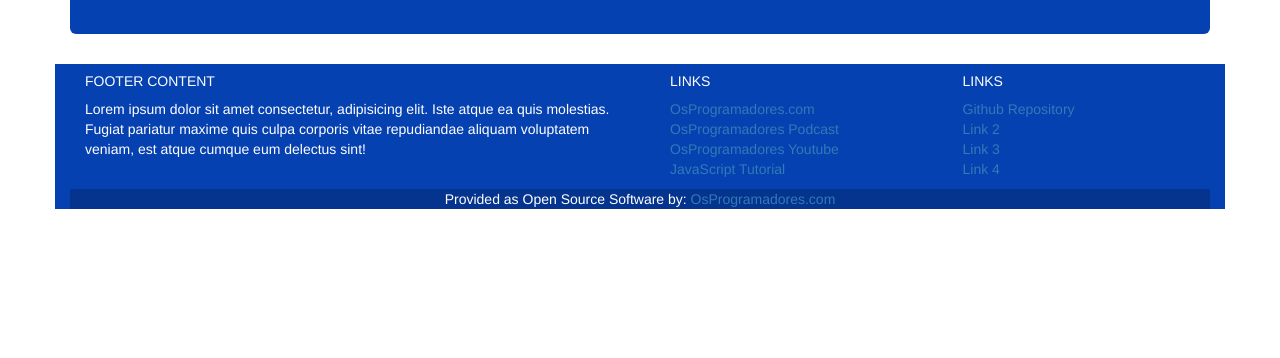
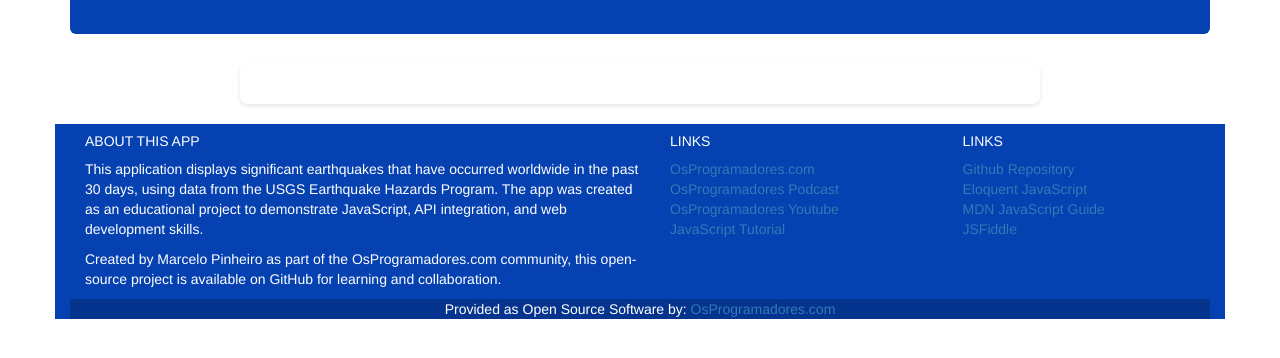
Before and after one commit to mpinheir/terremotojs, a plain HTML site: page index.html in a window 1280 px wide. Shown: the part 150-508 px from the top of the page. Drawn offline with nearby package versions, Linux system fonts and the light colour scheme; no server answers.

Commit message:
Add links.

```diff
--- a/index.html
+++ b/index.html
@@ -36,13 +36,13 @@
       <div class="row">
         <!--Grid column-->
         <div class="col-lg-6 col-md-12 mb-4 mb-md-0">
-          <h5 class="text-uppercase">Footer Content</h5>
+          <h5 class="text-uppercase">About This App</h5>
 
           <p>
-            Lorem ipsum dolor sit amet consectetur, adipisicing elit. Iste atque ea quis
-            molestias. Fugiat pariatur maxime quis culpa corporis vitae repudiandae aliquam
-            voluptatem veniam, est atque cumque eum delectus sint!
+            This application displays significant earthquakes that have occurred worldwide in the past 30 days, using data from the USGS Earthquake Hazards Program. The app was created as an educational project to demonstrate JavaScript, API integration, and web development skills.
           </p>
+          <p>
+            Created by Marcelo Pinheiro as part of the OsProgramadores.com community, this open-source project is available on GitHub for learning and collaboration.
         </div>
         <!--Grid column-->
 
@@ -55,10 +55,10 @@
               <a href="https://osprogramadores.com" class="text-white">OsProgramadores.com</a>
             </li>
             <li>
-              <a href="#!" class="text-white">OsProgramadores Podcast</a>
+              <a href="https://open.spotify.com/show/0IrqGbURcNnumdHVkfKIFA" class="text-white">OsProgramadores Podcast</a>
             </li>
             <li>
-              <a href="#!" class="text-white">OsProgramadores Youtube</a>
+              <a href="https://www.youtube.com/@OsProgramadores" class="text-white">OsProgramadores Youtube</a>
             </li>
             <li>
               <a href="https://www.w3schools.com/js/" class="text-white">JavaScript Tutorial</a>
@@ -73,16 +73,16 @@
 
           <ul class="list-unstyled">
             <li>
-              <a href="#!" class="text-white">Github Repository</a>
+              <a href="https://github.com/mpinheir/terremotojs" class="text-white">Github Repository</a>
             </li>
             <li>
-              <a href="#!" class="text-white">Link 2</a>
+              <a href="https://eloquentjavascript.net/" class="text-white">Eloquent JavaScript</a>
             </li>
             <li>
-              <a href="#!" class="text-white">Link 3</a>
+              <a href="https://developer.mozilla.org/en-US/docs/Web/JavaScript/Guide" class="text-white">MDN JavaScript Guide</a>
             </li>
             <li>
-              <a href="#!" class="text-white">Link 4</a>
+              <a href="https://jsfiddle.net/" class="text-white">JSFiddle</a>
             </li>
           </ul>
         </div>
--- a/styles/style.css
+++ b/styles/style.css
@@ -1,6 +1,10 @@
 .content {
   width: 80rem;
-  margin: auto;
+  margin: 2rem auto;
+  padding: 2rem;
+  background-color: #fff;
+  border-radius: 8px;
+  box-shadow: 0 2px 4px rgba(0, 0, 0, 0.1);
 }
 
 .jumbotron {
```
